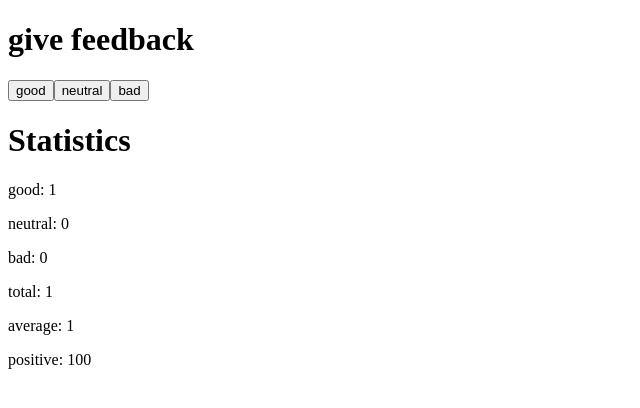
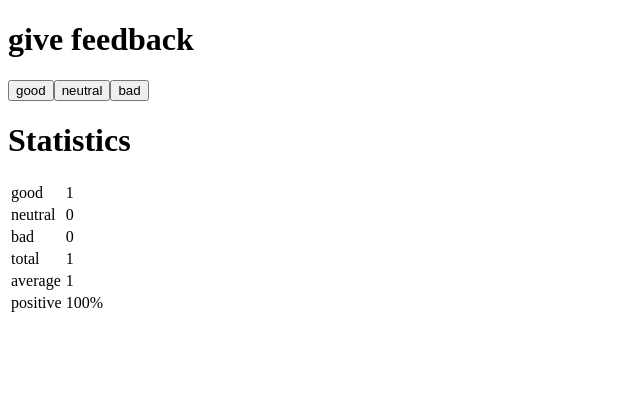
Before and after one commit to Youssef-Alsa3ed/fso, a React (Vite) app in the folder part1/courseinfo/: page / in a window 1280 px wide. Both pictures are taken after a click on the button "good". Shown: the top 408 px of the page, without its empty margins (0-640 px from the left). Built offline with nearby package versions, Linux system fonts and the light colour scheme.

Commit message:
1.11*: unicafe step 6

```diff
--- a/part1/courseinfo/src/App.jsx
+++ b/part1/courseinfo/src/App.jsx
@@ -2,16 +2,17 @@ import { useState } from "react";
 const StatisticLine = ({ name, value }) => {
   return (
     <>
-      <p>
-        {name}: {value}
-      </p>
+      <tr>
+        <td>{name}</td>
+        <td>{value}</td>
+      </tr>
     </>
   );
 };
 const Statistics = ({ good, bad, neutral }) => {
   const total = good + bad + neutral;
   const average = (good - bad) / total;
-  const positive = (good / total) * 100.0;
+  const positive = (good / total) * 100.0 + "%";
 
   if (total == 0) {
     return (
@@ -25,12 +26,16 @@ const Statistics = ({ good, bad, neutral }) => {
   return (
     <>
       <h1>Statistics</h1>
+      <table>
+        <tbody>
           <StatisticLine name="good" value={good} />
           <StatisticLine name="neutral" value={neutral} />
           <StatisticLine name="bad" value={bad} />
           <StatisticLine name="total" value={total} />
           <StatisticLine name="average" value={average} />
           <StatisticLine name="positive" value={positive} />
+        </tbody>
+      </table>
     </>
   );
 };
```
Lines whose indentation alone changed are shown as unchanged.
